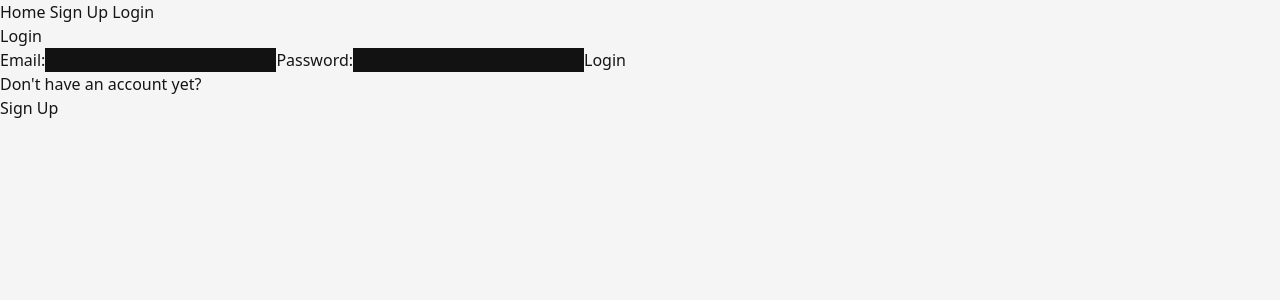
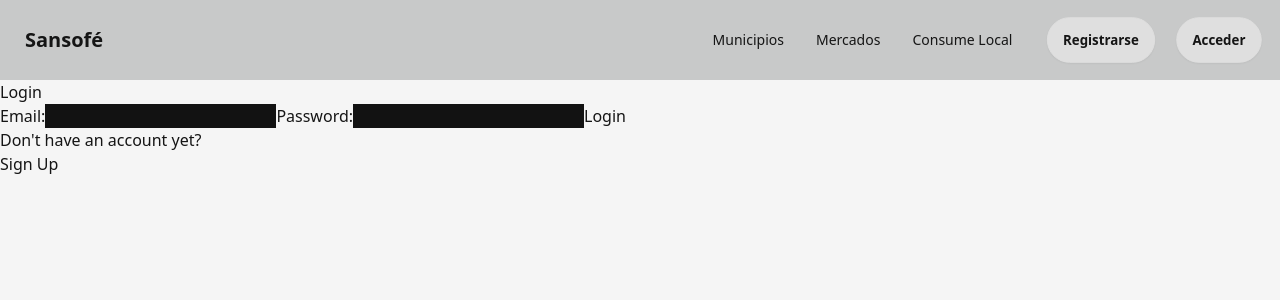
Before and after one commit to Jojocg/Sansofe-Project-frontend, a React (Create React App) app: page /login in a window 1280 px wide. Shown: the top 300 px of the page. Built offline with nearby package versions, Linux system fonts and the light colour scheme; no server answers.

Commit message:
background theme changed and basenavbar done

```diff
--- a/public/index.html
+++ b/public/index.html
@@ -19,7 +19,7 @@
       work correctly both with client-side routing and a non-root public URL.
       Learn how to configure a non-root public URL by running `npm run build`.
     -->
-    <title>IronLauncher App</title>
+    <title>Sansofé App</title>
   </head>
   <body>
     <noscript>You need to enable JavaScript to run this app.</noscript>
--- a/src/components/Navbar/Navbar.jsx
+++ b/src/components/Navbar/Navbar.jsx
@@ -9,36 +9,110 @@ function Navbar() {
   const { isLoggedIn, user, logOutUser } = useContext(AuthContext);
 
   return (
-    <nav>
-      <Link to="/">
-        <button>Home</button>
-      </Link>
+    <nav className="drawer">
+      <input id="my-drawer-3" type="checkbox" className="drawer-toggle" />
+      <div className="drawer-content flex flex-col">
+        {/* Navbar */}
+        <div className="navbar bg-base-300 w-full">
+          <div className="flex-none lg:hidden">
+            <label htmlFor="my-drawer-3" aria-label="open sidebar" className="btn btn-square btn-ghost">
+              <svg
+                xmlns="http://www.w3.org/2000/svg"
+                fill="none"
+                viewBox="0 0 24 24"
+                className="inline-block h-6 w-6 stroke-current">
+                <path
+                  strokeLinecap="round"
+                  strokeLinejoin="round"
+                  strokeWidth="2"
+                  d="M4 6h16M4 12h16M4 18h16"></path>
+              </svg>
+            </label>
+          </div>
+          <div className="flex-1">
+            <Link to="/" className="btn btn-ghost text-xl">Sansofé</Link> {/* meter SUBTEXTO mercados de gran canaria */}
+          </div>
+          <div className="hidden flex-none lg:block">
+            <ul className="menu menu-horizontal items-center">
+              {/* Navbar menu content here */}
+              <li><Link to="/">Municipios</Link></li>
+              <li><Link to="/">Mercados</Link></li>
+              <li><Link to="/">Consume Local</Link></li>
+              {isLoggedIn && (
+                <>
+                  <li><button onClick={logOutUser}>Cerrar Sesión</button></li>
 
-      {isLoggedIn && (
+                  <li><Link to="/profile">
+                    <button>Profile</button>
+                    <img src="https://picsum.photos/id/402/200/300" style={{ width: 50, height: 50, borderRadius: 25 }} alt="profile" />
+                  </Link></li>
+
+                  <span>{user && user.name}</span>
+                </>
+              )}
+              {!isLoggedIn && (
+                <>
+                  <li><Link to="/signup" className="btn mx-4">Registrarse</Link></li>
+                  <li><Link to="/login" className="btn">Acceder</Link></li>
+                </>
+              )}
+            </ul>
+          </div>
+        </div>
+      </div>
+      <div className="drawer-side">
+        <label htmlFor="my-drawer-3" aria-label="close sidebar" className="drawer-overlay"></label>
+        <ul className="menu bg-base-200 min-h-full w-80 p-4">
+          {/* Sidebar content here */}
+          <li><Link to="/">Municipios</Link></li>
+          <li><Link to="/">Mercados</Link></li>
+          <li><Link to="/">Consume Local</Link></li>
+          {isLoggedIn && (
+            <>
+              <li><button onClick={logOutUser}>Cerrar Sesión</button></li>
+
+              <li><Link to="/profile">
+                <button>Profile</button>
+                <img src="https://picsum.photos/id/402/200/300" style={{ width: 50, height: 50, borderRadius: 25 }} alt="profile" />
+              </Link></li>
+
+              <span>{user && user.name}</span>
+            </>
+          )}
+          {!isLoggedIn && (
+            <>
+              <li><Link to="/signup" className="btn my-4">Registrarse</Link></li>
+              <li><Link to="/login" className="btn">Acceder</Link></li>
+            </>
+          )}
+        </ul>
+      </div>
+
+      {/* {isLoggedIn && (
         <>
-          <button onClick={logOutUser}>Logout</button>
+          <button onClick={logOutUser}>Cerrar Sesión</button>
 
           <Link to="/profile">
             <button>Profile</button>
-            {/* <img src="https://picsum.photos/id/402/200/300" style={{ width: 50, height: 50, borderRadius: 25}} alt="profile" /> */}
+            <img src="https://picsum.photos/id/402/200/300" style={{ width: 50, height: 50, borderRadius: 25 }} alt="profile" />
           </Link>
 
           <span>{user && user.name}</span>
         </>
-      )}
+      )} */}
 
-      {!isLoggedIn && (
+      {/* {!isLoggedIn && (
         <>
           <Link to="/signup">
             {" "}
-            <button>Sign Up</button>{" "}
+            <button>Registrarse</button>{" "}
           </Link>
           <Link to="/login">
             {" "}
-            <button>Login</button>{" "}
+            <button>Acceder</button>{" "}
           </Link>
         </>
-      )}
+      )} */}
     </nav>
   );
 }
--- a/tailwind.config.js
+++ b/tailwind.config.js
@@ -14,7 +14,7 @@ module.exports = {
       {
         forest: {
           ...require("daisyui/src/theming/themes")["forest"],
-          "base-100": "#F5F5F5" //WhiteSmoke
+          "base-100": "WhiteSmoke"
         },
       },
     ],
```
